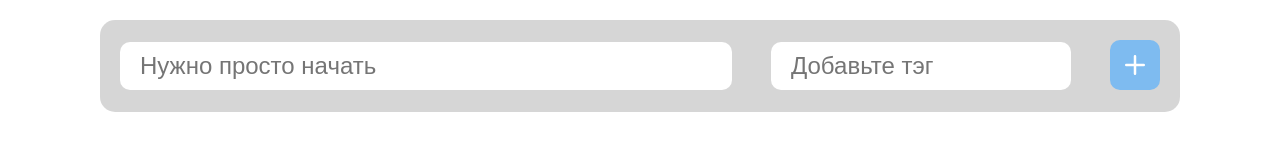
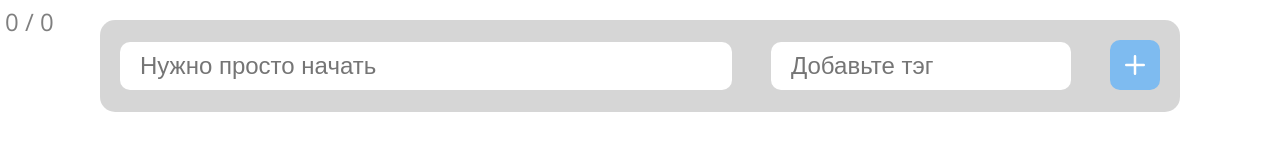
Before and after one commit to AeddAenye/VSCode, a Vue app in the folder Tododa/: page / in a window 1280 px wide. Shown: the top 160 px of the page. Built offline with nearby package versions, Linux system fonts and the light colour scheme.

Commit message:
Создан счётчик выполненных задач

```diff
--- a/Tododa/src/App.vue
+++ b/Tododa/src/App.vue
@@ -1,5 +1,8 @@
 <template>
   <div>
+    <div class="counter">
+      <span>{{ doned }} / {{ tasks.length }}</span>
+    </div>
     <div>
       <CreateTask @addtask="AddTask" />
     </div>
@@ -23,6 +26,8 @@ import Tag from './components/Tag.vue';
 
 let tasks = ref([]);
 let tags = ref([]);
+let doned = ref()
+doned = 0
 
 const AddTask = (newtask) => {
   tasks.value.push({ text: newtask.text, tag: newtask.tag, done: newtask.done });
@@ -34,6 +39,8 @@ const AddTask = (newtask) => {
 
 const DoneTask = (i) => {
   tasks.value[i].done = !tasks.value[i].done
+  tasks.value[i].done ? doned += 1 : doned-=1
+
 }
 
 
@@ -64,4 +71,11 @@ const ChangeColor = () => {
   text-decoration: line-through;
   opacity: 0.5;
 }
+
+.counter{
+  position: absolute;
+  top: 5px;
+  left: 5px;
+  color: rgba(0, 0, 0, 0.5);
+}
 </style>
--- a/Tododa/src/components/Task.vue
+++ b/Tododa/src/components/Task.vue
@@ -69,7 +69,7 @@ div{
 .task .text {
   margin: 0px 20px;
   text-wrap: wrap;
-  width: 80%;
+  width: 70%;
 }
 
 .text span {
@@ -79,7 +79,7 @@ div{
 .task .tag {
   color: rgba(0, 0, 0, 0.318);
   margin: 0px 20px;
-  width: 10%;
+  width: 20%;
   display: flex;
   justify-content: center;
 }
```
Also changed, not shown: 1 other file (tests, documents, lock files or other folders).
